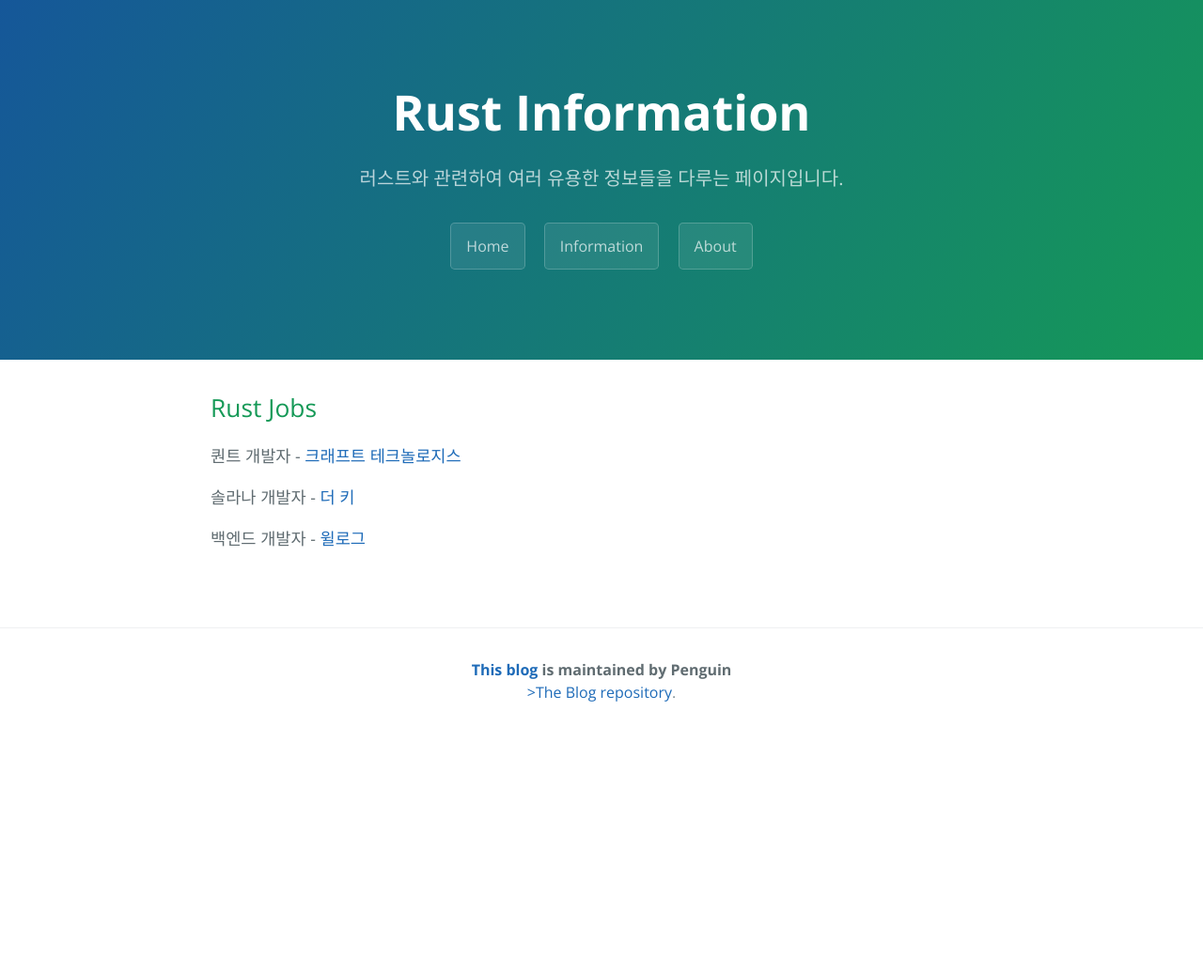
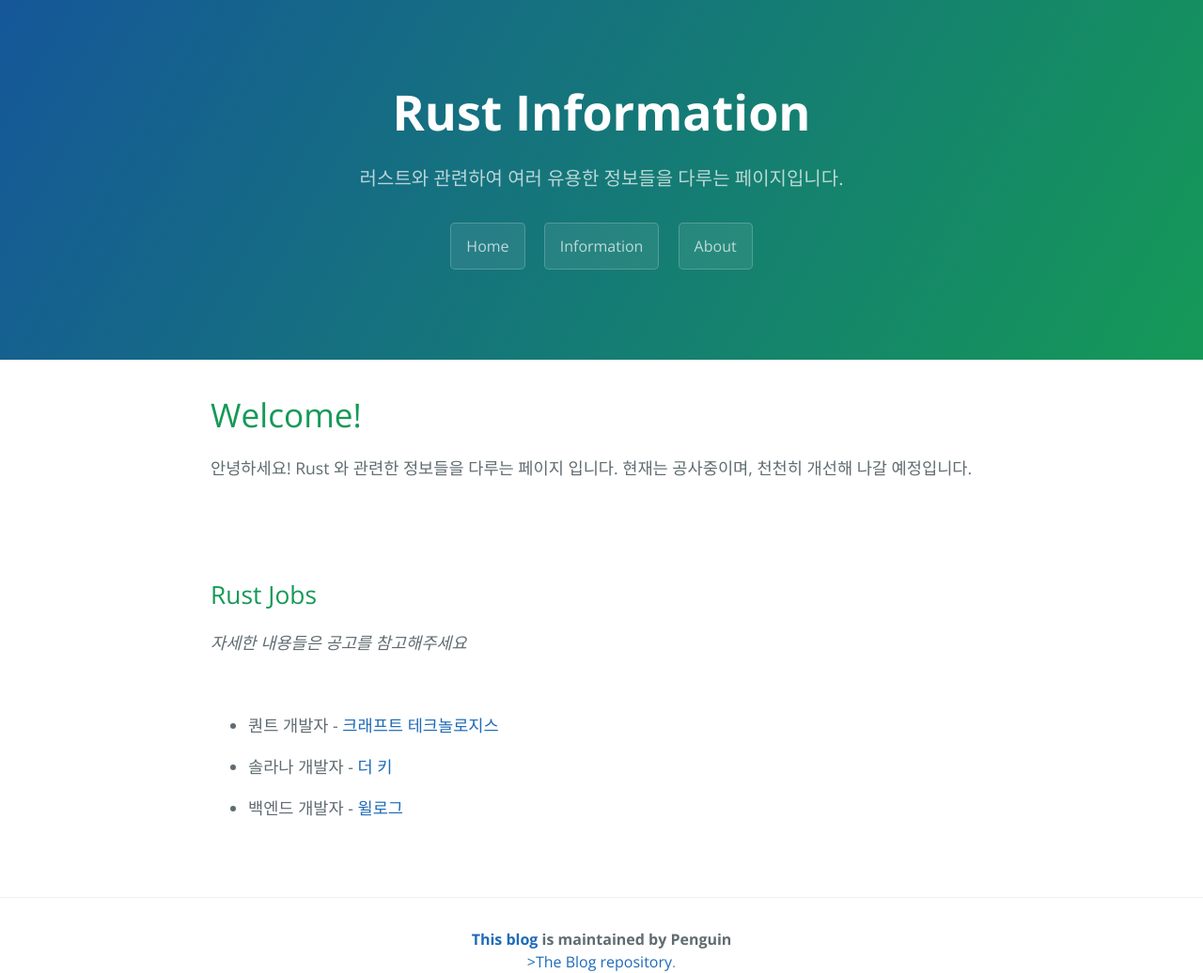
Before and after one commit to RustPenguin/RustPenguin.github.io, a Jekyll site: the page built from index.md, in a window 1280 px wide. Shown: the whole page at 94% size. Built offline with Jekyll 4.4.1, drawn with Linux system fonts in a browser that asks for light colours; our own code applies the rules of GitHub Pages for plain Markdown files; before the commit the page ends 900 px from its top, so only the background shows below that.

Commit message:
index page update

```diff
--- a/index.md
+++ b/index.md
@@ -2,10 +2,20 @@
 layout: post
 ---
 
+# Welcome!
+
+안녕하세요! Rust 와 관련한 정보들을 다루는 페이지 입니다. 현재는 공사중이며, 천천히 개선해 나갈 예정입니다.
+
+<br><br>
+
 ## Rust Jobs
 
-퀀트 개발자 - [크래프트 테크놀로지스](https://sugar-situation-b12.notion.site/Quantitative-Developer-23b908792d064cdb8910e12536271440)
+*자세한 내용들은 공고를 참고해주세요*
 
-솔라나 개발자 - [더 키](https://organized-plot-a3f.notion.site/14bc2919021a41678288c38a2a8749c9)
+<br>
 
-백엔드 개발자 - [윌로그](https://www.wanted.co.kr/wd/164098)
+- 퀀트 개발자 - [크래프트 테크놀로지스](https://sugar-situation-b12.notion.site/Quantitative-Developer-23b908792d064cdb8910e12536271440)<br>
+
+- 솔라나 개발자 - [더 키](https://organized-plot-a3f.notion.site/14bc2919021a41678288c38a2a8749c9)<br>
+
+- 백엔드 개발자 - [윌로그](https://www.wanted.co.kr/wd/164098)<br>
```
